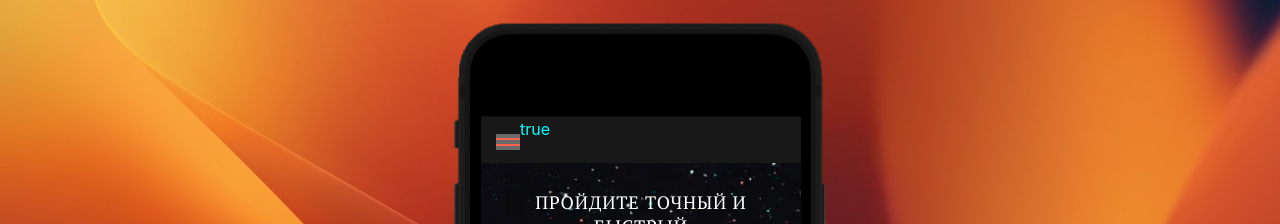
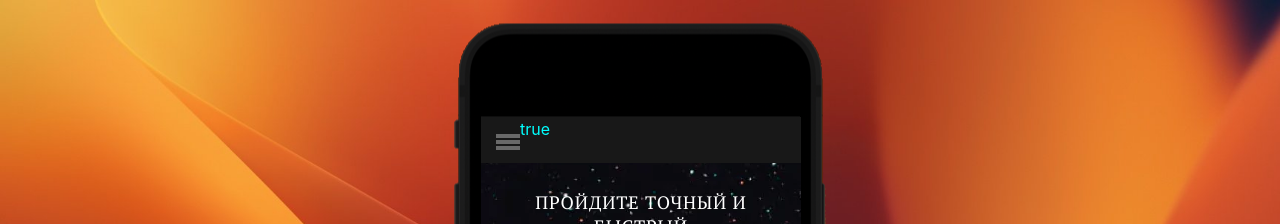
Before and after one commit to kulakdev/abcmobile-vue, a Vue app: page / in a window 1280 px wide. Shown: the top 224 px of the page. Built offline with nearby package versions, Linux system fonts and the light colour scheme.

Commit message:
removed the placeholder styles

```diff
--- a/src/components/NavBar.vue
+++ b/src/components/NavBar.vue
@@ -35,12 +35,12 @@ export default defineComponent({
         min-width: fit-content;
         margin: 0;
 
-        background-color: tomato;
         z-index: 10;
         display: flex;
         justify-content: center;
         align-content: center;
         align-items: center;
+        transition: all 1s ease-out;
       "
       :class="{ left: myBoolean, right: !myBoolean }"
       @click="toggleComponent"
@@ -108,7 +108,7 @@ export default defineComponent({
   z-index: 1;
   height: 100vh;
   width: 100%;
-  background-color: blue;
+  background-color: #181818;
 }
 @media (min-width: 576px) {
   .menu {
```
